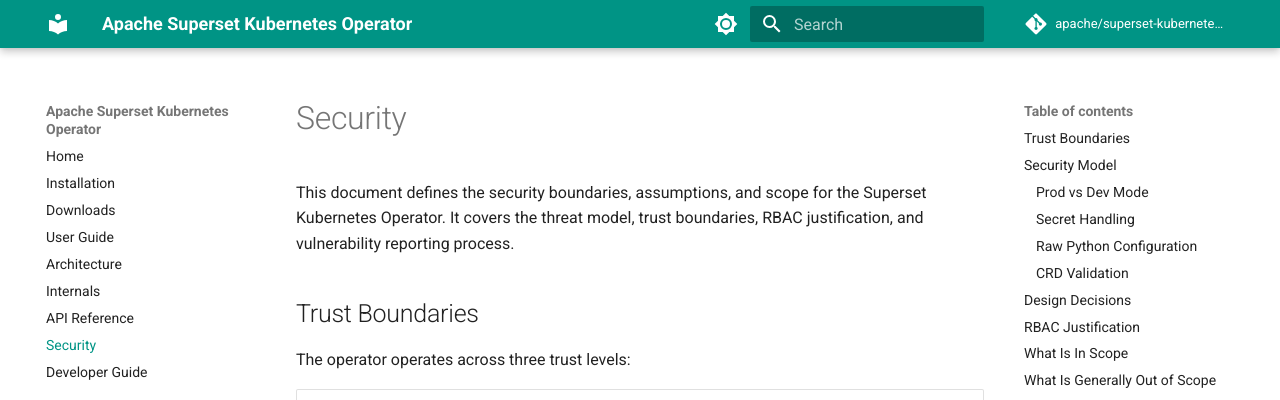
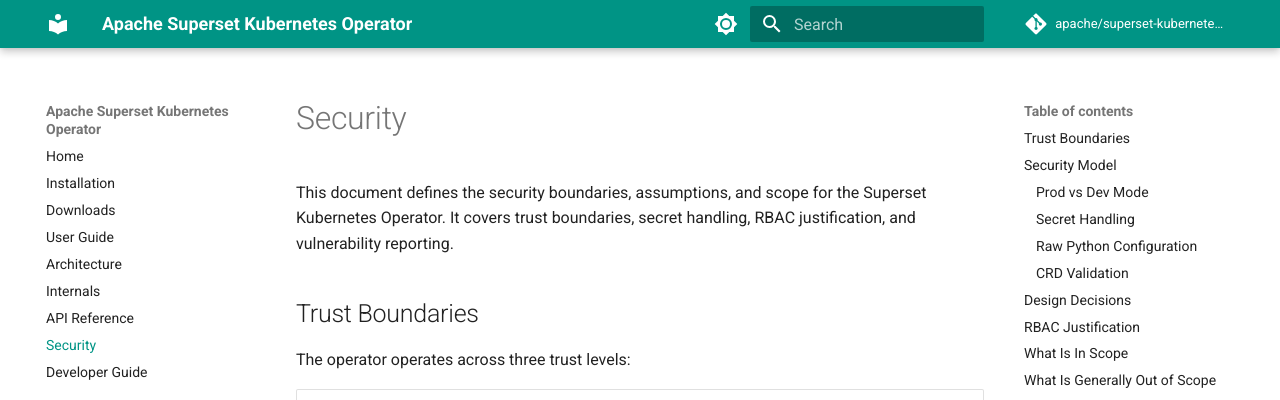
Before and after one commit to apache/superset-kubernetes-operator, an MkDocs documentation site: the page built from docs/security.md, in a window 1280 px wide and 900 px high. Shown: the top 400 px of the window. Built offline with MkDocs 1.6.1 and Material for MkDocs 9.7.7, drawn with Linux system fonts in a browser that asks for light colours; comment, search, counter and statistics services are not loaded.

```diff
--- a/docs/security.md
+++ b/docs/security.md
@@ -20,8 +20,8 @@ under the License.
 # Security
 
 This document defines the security boundaries, assumptions, and scope for the
-Superset Kubernetes Operator. It covers the threat model, trust boundaries,
-RBAC justification, and vulnerability reporting process.
+Superset Kubernetes Operator. It covers trust boundaries, secret handling,
+RBAC justification, and vulnerability reporting.
 
 ## Trust Boundaries
 
```
Also changed, not shown: 2 other files.
